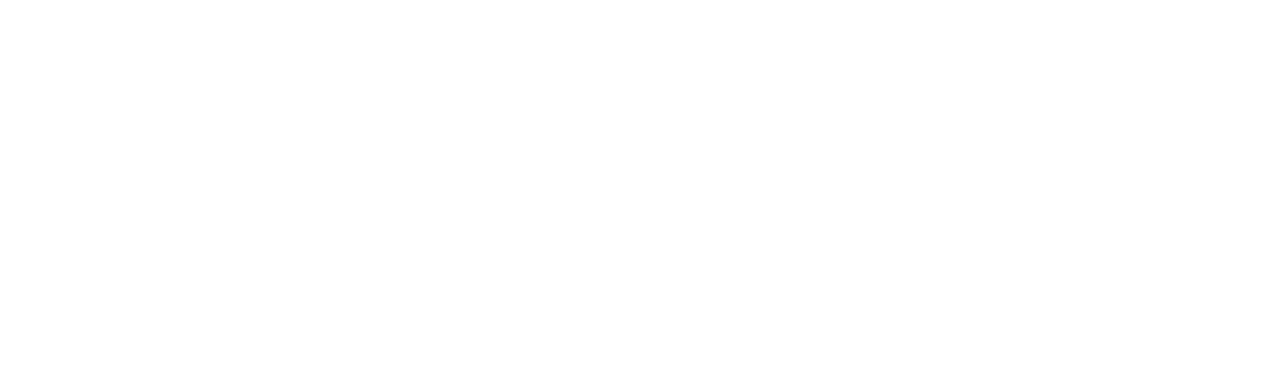
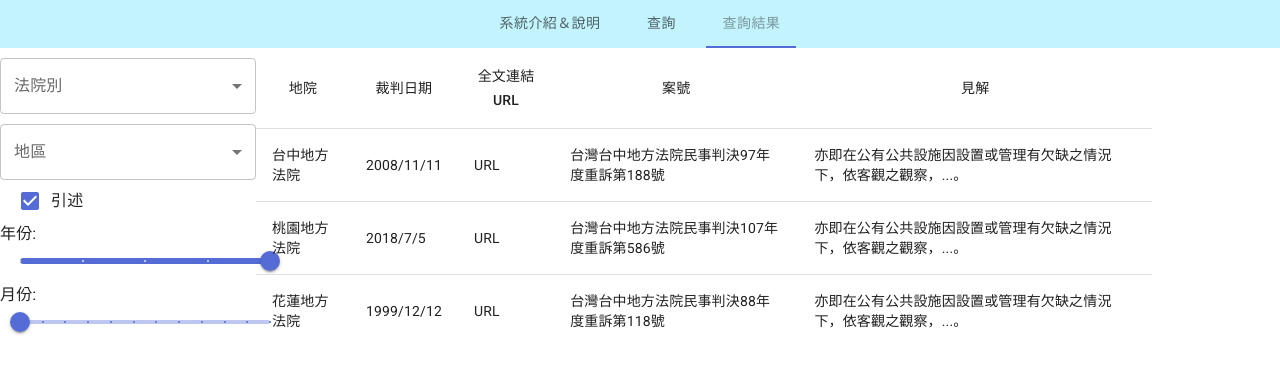
Before and after one commit to eddie605134/legal-opinion-db-on-jurisprudence, a React (Vite) app: page /result in a window 1280 px wide. Before the commit this address had no page. Shown: the top 372 px of the page. Built offline with nearby package versions, Linux system fonts and the light colour scheme.

Commit message:
[Add] 初版
[Add] 新增1.系統說明頁面、2.搜尋頁面、3.搜尋結果頁面
[Mod] 修改標題

```diff
--- a/index.html
+++ b/index.html
@@ -9,7 +9,7 @@
     />
     <link rel="stylesheet" href="https://fonts.googleapis.com/icon?family=Material+Icons" />
     <meta name="viewport" content="width=device-width, initial-scale=1.0" />
-    <title>Vite + React + TS + Material UI</title>
+    <title>Taiwan Legal Opinions Database</title>
   </head>
   <body>
     <div id="root"></div>
--- a/src/components/layouts/TabsComponent.tsx
+++ b/src/components/layouts/TabsComponent.tsx
@@ -15,6 +15,9 @@
       case 1:
         navigate("/search");
         break;
+      case 2:
+        navigate("/result");
+        break;
       default:
         navigate("/map");
     }
@@ -22,14 +25,16 @@
 
   return (
     <Tabs
-      value={location.pathname.includes('search') ? 1 : 0}
+      value={location.pathname.includes('search') ? 1 : location.pathname.includes('map') ? 0 : 2}
       onChange={handleChange}
       indicatorColor="primary"
       textColor="primary"
       centered
+      style={{backgroundColor: '#C3F4FD'}}
     >
-      <Tab label="Map Page" />
-      <Tab label="Search Page" />
+      <Tab label="系統介紹＆說明" />
+      <Tab label="查詢" />
+      <Tab label="查詢結果" disabled />
     </Tabs>
   );
 };
--- /dev/null
+++ b/src/pages/ResultPage.tsx
@@ -0,0 +1,139 @@
+// ResultPage.tsx
+import React from 'react';
+
+import Box from '@mui/material/Box';
+import TextField from '@mui/material/TextField';
+import { Button, Checkbox, Container, Drawer, FormControl, FormControlLabel, FormGroup, InputLabel, List, ListItem, ListItemButton, ListItemText, MenuItem, Select, SelectChangeEvent, Slider, Table, TableBody, TableCell, TableContainer, TableHead, TableRow } from '@mui/material';
+import { relative } from 'path';
+
+function createData(
+  courthouse: string,
+  date: string,
+  url: string,
+  casenumber: string,
+  describe: string,
+) {
+  return { courthouse, date, url, casenumber, describe };
+}
+const rows = [
+  createData('台中地方法院', '2008/11/11', 'URL', '台灣台中地方法院民事判決97年度重訴第188號', '亦即在公有公共設施因設置或管理有欠缺之情況下，依客觀之觀察，...。'),
+  createData('桃園地方法院', '2018/7/5', 'URL', '台灣台中地方法院民事判決107年度重訴第586號', '亦即在公有公共設施因設置或管理有欠缺之情況下，依客觀之觀察，...。'),
+  createData('花蓮地方法院', '1999/12/12', 'URL', '台灣台中地方法院民事判決88年度重訴第118號', '亦即在公有公共設施因設置或管理有欠缺之情況下，依客觀之觀察，...。'),
+];
+
+function ResultPage() {
+  const [courthouse, setCourthouse] = React.useState('');
+  const courthouseChange = (event: SelectChangeEvent) => {
+    setCourthouse(event.target.value as string);
+  };
+
+  const [area, setArea] = React.useState('');
+  const areaChange = (event: SelectChangeEvent) => {
+    setArea(event.target.value as string);
+  };
+
+  return (
+    <div>
+      <div style={{  width: '20%', position: 'relative', float: 'left' }}>
+        <FormControl fullWidth style={{marginTop: '10px'}}>
+          <InputLabel id="courthouse-select-label">法院別</InputLabel>
+          <Select
+            labelId="courthouse-select-label"
+            id="courthouse-select"
+            value={courthouse}
+            label="法院別"
+            onChange={courthouseChange}
+          >
+            <MenuItem value={10}>最高法院</MenuItem>
+            <MenuItem value={20}>高等法院</MenuItem>
+            <MenuItem value={30}>地方法院</MenuItem>
+          </Select>
+        </FormControl>
+        <FormControl fullWidth style={{marginTop: '10px'}}>
+          <InputLabel id="area-select-label">地區</InputLabel>
+          <Select
+            labelId="area-select-label"
+            id="area-select"
+            value={area}
+            label="地區"
+            onChange={areaChange}
+          >
+            <MenuItem value={10}>台北地方法院</MenuItem>
+            <MenuItem value={20}>台中地方法院</MenuItem>
+            <MenuItem value={30}>新竹地方法院</MenuItem>
+          </Select>
+        </FormControl>
+        <FormGroup style={{marginLeft: '20px'}}>
+          <FormControlLabel control={<Checkbox defaultChecked />} label="引述" />
+        </FormGroup>
+        <label>年份:</label>
+        <br />
+        <Slider
+          aria-label="Small steps"
+          defaultValue={111}
+          step={1}
+          marks
+          min={107}
+          max={111}
+          valueLabelDisplay="auto"
+          style={{width: '250px', marginLeft: '20px'}}
+        />
+        <br />
+        <label>月份:</label>
+        <br />
+        <Slider
+          aria-label="Small steps"
+          defaultValue={1}
+          step={1}
+          marks
+          min={1}
+          max={12}
+          valueLabelDisplay="auto"
+          style={{width: '250px', marginLeft: '20px'}}
+        />
+      </div>
+      <div style={{width: '70%', position: 'relative', float: 'left' }}>
+        <TableContainer>
+          <Table sx={{ minWidth: 650 }} aria-label="simple table">
+            <TableHead>
+              <TableRow>
+                <TableCell align="center">地院</TableCell>
+                <TableCell align="center">裁判日期</TableCell>
+                <TableCell align="center">全文連結URL</TableCell>
+                <TableCell align="center">案號</TableCell>
+                <TableCell align="center">見解</TableCell>
+              </TableRow>
+            </TableHead>
+            <TableBody>
+              {rows.map((row) => (
+                <TableRow
+                  key={row.courthouse}
+                  sx={{ '&:last-child td, &:last-child th': { border: 0 } }}
+                >
+                  <TableCell component="th" scope="row">
+                    {row.courthouse}
+                  </TableCell>
+                  <TableCell>{row.date}</TableCell>
+                  <TableCell>{row.url}</TableCell>
+                  <TableCell>{row.casenumber}</TableCell>
+                  <TableCell>{row.describe}</TableCell>
+                </TableRow>
+              ))}
+            </TableBody>
+          </Table>
+        </TableContainer>
+      </div>
+      {/* <Box
+        display="flex"
+        justifyContent="center"
+        alignItems="flex-start"
+        height="calc(100vh - 48px)"
+        pt={8}
+      >
+      </Box> */}
+    </div>
+
+  );
+}
+
+export default ResultPage;
--- a/src/pages/SearchPage.tsx
+++ b/src/pages/SearchPage.tsx
@@ -3,25 +3,73 @@
 
 import Box from '@mui/material/Box';
 import TextField from '@mui/material/TextField';
+import ResultPage from './ResultPage';
+import Button from '@mui/material/Button';
+import { FormControl, FormControlLabel, Radio, RadioGroup } from '@mui/material';
+import SendIcon from '@mui/icons-material/Send';
+import { Link } from 'react-router-dom';
+
+
 
 function SearchPage() {
+
+  const [value, setValue] = React.useState('1');
+  const handleChange = (event: React.ChangeEvent<HTMLInputElement>) => {
+    setValue((event.target as HTMLInputElement).value);
+  };
   return (
     <div>
       <Box
         display="flex"
         justifyContent="center"
         alignItems="flex-start"
-        height="calc(100vh - 48px)"
         pt={8}
       >
-        <TextField
-          label="Search"
-          variant="outlined"
-          size="small"
-        />
+        <FormControl>
+          <h1>查詢資訊：</h1>
+          <RadioGroup
+            aria-labelledby="demo-controlled-radio-buttons-group"
+            value={value}
+            onChange={handleChange}
+          >
+            <FormControlLabel value="1" control={<Radio />} label="關鍵字搜尋" />
+            <div>
+              <TextField
+                style={{width: '745px'}}
+                disabled={value=='2'}
+                variant="outlined"
+                size="small"
+              />
+              <Button variant="outlined" disabled={value=='2'}>隨機關鍵字</Button>
+            </div>
+            <FormControlLabel value="2" control={<Radio />} label="見解搜尋" />
+            <div>
+              <textarea
+                style={{width: '745px'}}
+                disabled={value=='1'}
+                rows={7}
+              >
+              </textarea>
+              <Button style={{width: '100px'}} variant="outlined" disabled={value=='1'}>隨機見解</Button>
+            </div>
+          </RadioGroup>
+          <Link to={'/result'}>
+            <Button
+              style={{width : '100px'}}
+              variant="contained"
+              color="success"
+              endIcon={<SendIcon />}
+            >
+              送出
+            </Button>
+          </Link>
+        </FormControl>
       </Box>
     </div>
-  );;
+  );
 }
 
 export default SearchPage;
+function setValue(value: string) {
+  throw new Error('Function not implemented.');
+}
--- a/src/router/index.tsx
+++ b/src/router/index.tsx
@@ -1,6 +1,7 @@
 import React, { Suspense, lazy } from 'react';
 import { useRoutes } from 'react-router-dom';
 import Loading from '@/components/common/Loading';
+import ResultPage from '@/pages/ResultPage';
 
 const HomePage = lazy(() => import('@/pages/HomePage'));
 const MapPage = lazy(() => import('@/pages/MapPage'));
@@ -14,6 +15,7 @@
       children: [
         { path: 'map', element: <MapPage /> },
         { path: 'search', element: <SearchPage /> },
+        { path: 'result', element: <ResultPage /> },
         { path: '/', element: <MapPage /> },  // 當路由是 '/' 時，預設導向 '/map'
       ],
     },
```
Also changed, not shown: src/pages/MapPage.tsx (+52 -24 lines), asserts/images/taiwan_map.png (added), 1 other file (tests, documents, lock files or other folders).
